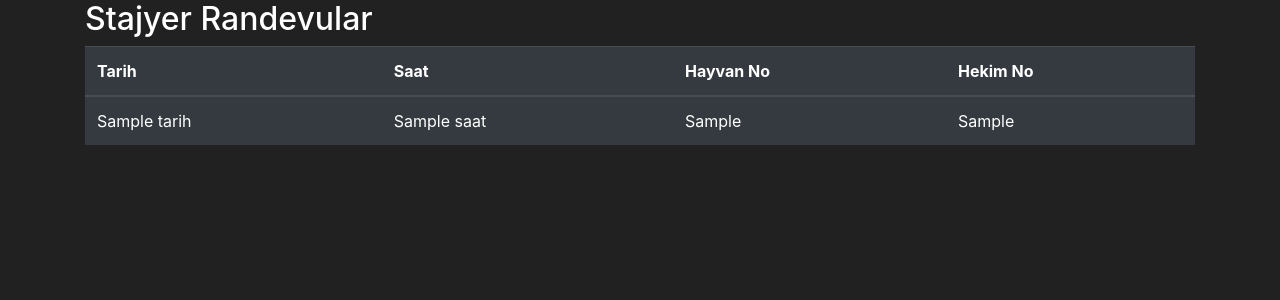
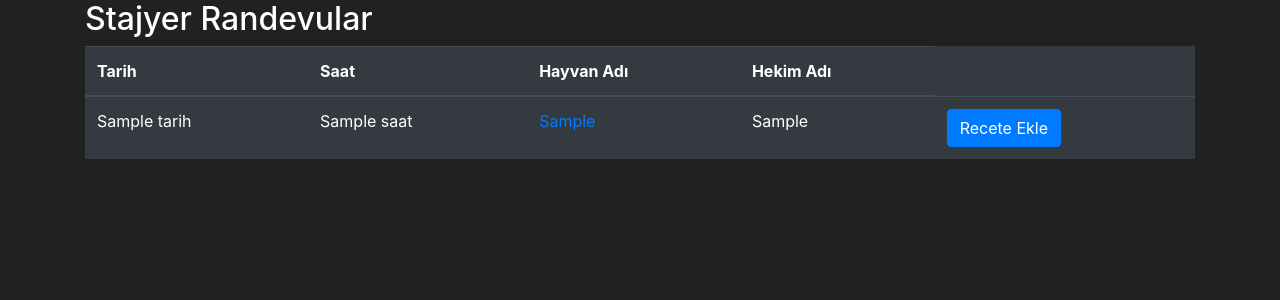
Before and after one commit to Ykpckr/BIL-372-PROJECT, a Flask app: template vetdatabase/pages/templates/randevu_stajyer.html in a window 1280 px wide. Shown: the part 56-356 px from the top of the page. Run offline with Flask 3, Linux system fonts and the light colour scheme; the template is opened without the code that fills it: most values are stand-ins (such as "Sample title", 1, 10 or a date in 2020); some libraries are stand-ins or nearby versions.

Commit message:
Update randevu_stajyer.html

```diff
--- a/vetdatabase/pages/templates/randevu_stajyer.html
+++ b/vetdatabase/pages/templates/randevu_stajyer.html
@@ -12,8 +12,8 @@
                 <tr>
                     <th scope="col">Tarih</th>
                     <th scope="col">Saat</th>
-                    <th scope="col">Hayvan No</th>
-                    <th scope="col">Hekim No</th>
+                    <th scope="col">Hayvan Adı</th>
+                    <th scope="col">Hekim Adı</th>
                 </tr>
             </thead>
             <tbody>
@@ -21,8 +21,15 @@
                 <tr>
                     <td>{{ randevu.tarih }}</td>
                     <td>{{ randevu.saat }}</td>
-                    <td>{{ randevu.hayvan_no }}</td>
-                    <td>{{ randevu.hekim_no }}</td>
+                    <td>
+                        <a href="{{ url_for('hayvan_detay', hayvan_no=randevu.hayvan_no) }}">
+                            {{ randevu.hayvan_adi }}
+                        </a>
+                    </td>
+                    <td>{{ randevu.hekim_adi }}</td>
+					<td>
+                    <a href="{{ url_for('recete_ekle_stajyer', hayvan_no=randevu.hayvan_no, hekim_no=randevu.hekim_no) }}" class="btn btn-primary">Recete Ekle</a>
+					</td>
                 </tr>
                 {% endfor %}
             </tbody>
```
